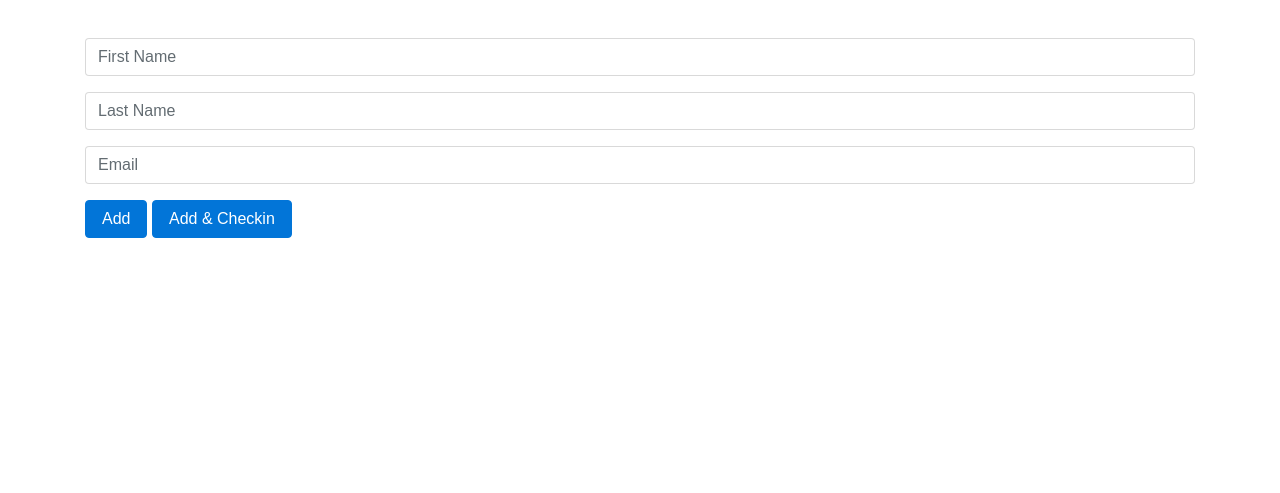
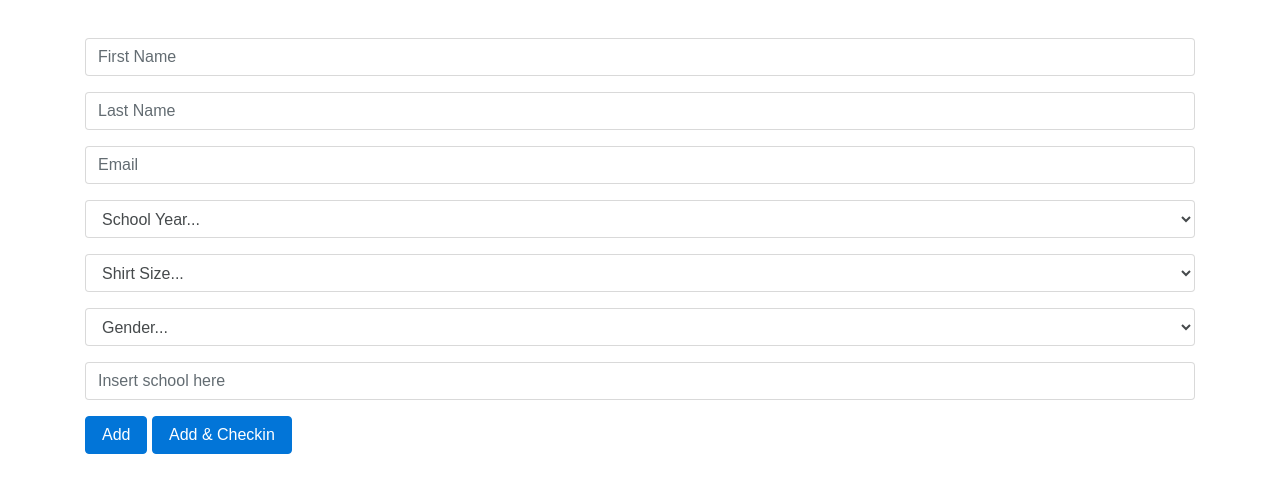
Before and after one commit to tamuhack-org/bark, a Flask app: page /modify in a window 1280 px wide. Shown: the part 266-759 px from the top of the page. Run offline with Flask 2, Linux system fonts and the light colour scheme; data that the repository does not hold is empty; some libraries are stand-ins or nearby versions.

Commit message:
added more field to add form

```diff
--- a/app.py
+++ b/app.py
@@ -73,12 +73,16 @@ def modify():
     if request.method == 'POST':
         num_uploads, num_repeats = 0, 0
         submit_val = request.form.get("submit", "")
-        first_name = request.form.get("fname_add", "")
-        last_name = request.form.get("lname_add", "")
-        email = request.form.get("email_add", "")
-        if first_name and last_name and email and submit_val:
-            save_dict = {"first_name": first_name,
-                "last_name": last_name, "email": email}
+        save_dict = {
+            "first_name": request.form.get("fname_add", ""),
+            "last_name": request.form.get("lname_add", ""),
+            "email": request.form.get("email_add", ""),
+            "gender": request.form.get("gender", ""),
+            "school_year": request.form.get("school_year", ""),
+            "shirt_size": request.form.get("shirt_size", ""),
+            "school": request.form.get("school", "")
+        }
+        if save_dict["first_name"] and save_dict["last_name"] and save_dict["email"] and submit_val:
             if submit_val == "add+checkin":
                 save_dict["checked_in"] = "true"
             saved_data = database.save([save_dict])
@@ -163,7 +167,6 @@ def upload():
         database.save(csv_handler.generate_documents())
         return redirect(url_for("participants"))
 
-
 if __name__ == "__main__":
     port = int(os.environ.get("PORT", 5000))
     app.run(host='0.0.0.0', port=port)
--- a/templates/add_delete.html
+++ b/templates/add_delete.html
@@ -62,6 +62,39 @@
                     <div class="form-group">
                         <input type="email" class="form-control" name="email_add" placeholder="Email">
                     </div>
+                    <div class="form-group">
+                        <select class="form-control" name="school_year">
+                            <option value="" selected disabled>School Year...</option>
+                            <option value="Freshman">Freshman</option>
+                            <option value="Sophomore">Sophomore</option>
+                            <option value="Junior">Junior</option>
+                            <option value="Senior">Senior</option>
+                            <option value="Master's">Master's</option>
+                            <option value="PhD">PhD</option>
+                            <option value="Other">Other</option>
+                        </select>
+                    </div>
+                    <div class="form-group">
+                        <select class="form-control" name="shirt_size">
+                            <option value="" selected disabled>Shirt Size...</option>
+                            <option value="S">Small</option>
+                            <option value="M">Medium</option>
+                            <option value="L">Large</option>
+                            <option value="XL">Xtra Large</option>
+                            <option value="Other">Other</option>
+                        </select>
+                    </div>
+                    <div class="form-group">
+                        <select class="form-control" name="gender">
+                            <option value="" selected disabled>Gender...</option>
+                            <option value="Male">Male</option>
+                            <option value="Female">Female</option>
+                            <option value="Other">Other</option>
+                        </select>
+                    </div>
+                    <div class="form-group">
+                        <input class="form-control" name="school" placeholder="Insert school here">
+                    </div>
                     <button type="submit" name="submit" value="checkin" class="btn btn-primary">Add</button>
                     <button type="submit" name="submit" value="add+checkin" class="btn btn-primary">Add & Checkin</button>
                 </form>
@@ -74,4 +107,5 @@
     <script src="https://maxcdn.bootstrapcdn.com/bootstrap/3.3.7/js/bootstrap.min.js"></script>
 
 </body>
+
 </html>
--- a/templates/checkin-info.html
+++ b/templates/checkin-info.html
@@ -54,10 +54,10 @@
                 <form action="/checkin" method="Post">
                     <input class="form-control" name="id" value="{{id}}" type="hidden">
                     <div class="form-group">
-                        <input class="form-control" name="additional" placeholder="Info about the person">
+                        <input class="form-control" name="reimbursement" placeholder="Info about reimbursement">
                     </div>
                     <div class="form-group">
-                        <input class="form-control" name="reimbursement" placeholder="Info about reimbursement">
+                        <input class="form-control" name="additional" placeholder="Info about the person">
                     </div>
                     {% if not checked_in %}
                     <input class="form-control" name="action" value="checkin" type="hidden">
--- a/templates/results.html
+++ b/templates/results.html
@@ -1,5 +1,4 @@
 <html lang="en">
-
 <head>
     <meta http-equiv="Content-Type" content="text/html; charset=UTF-8">
     <meta http-equiv="X-UA-Compatible" content="IE=edge">
@@ -11,7 +10,6 @@
     <link href="https://maxcdn.bootstrapcdn.com/bootstrap/4.0.0-beta.3/css/bootstrap.min.css" rel="stylesheet">
     <link rel="stylesheet" type="text/css" href="{{ url_for('static', filename='css/style.css')}}">
 </head>
-
 <body>
     <nav class="navbar navbar-expand-md bg-light navbar-light fixed-top">
         <a class="navbar-brand" href="#">
@@ -81,7 +79,7 @@
                         <td class="email">{{ item["email"] }}</td>
                         <td>
                             <form action="/checkin" method="get">
-                                <button class="btn btn-info" name="id" value={{ item[ "_id"] }}>Advanced</button>
+                                <button class="btn btn-info" name="id" value="{{ item["_id"] }}">Advanced</button>
                             </form>
                         </td>
                         <td >
```
Lines whose indentation alone changed are shown as unchanged.
